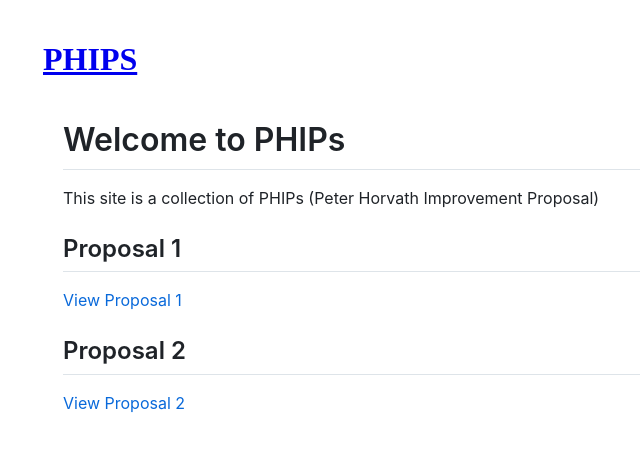
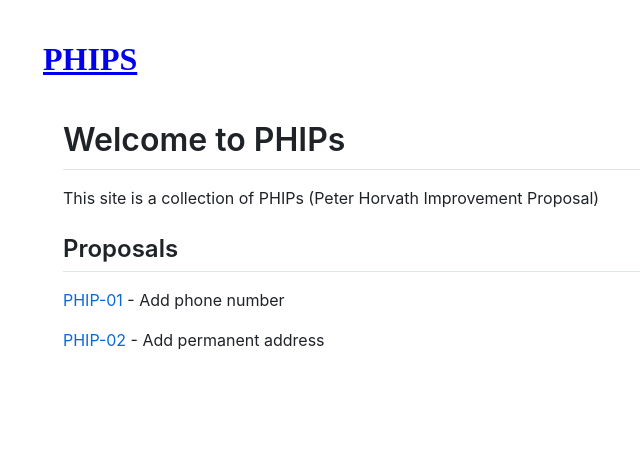
Before and after one commit to OptionPlus/PHIPs, a Jekyll site: the page built from index.md, in a window 1280 px wide. Shown: the top 452 px of the page, without its empty margins (197-837 px from the left). Built offline with Jekyll 4.4.1, drawn with Linux system fonts in a browser that asks for light colours; nearby versions of some CDN libraries; our own code applies the rules of GitHub Pages for plain Markdown files.

Commit message:
Update index.md

```diff
--- a/index.md
+++ b/index.md
@@ -2,10 +2,8 @@
 
 This site is a collection of PHIPs (Peter Horvath Improvement Proposal)
 
-## Proposal 1
+## Proposals
 
-[View Proposal 1](content/phip-1.md)
+[PHIP-01](content/phip-1.md) - Add phone number
 
-## Proposal 2
-
-[View Proposal 2](content/phip-2.md)
+[PHIP-02](content/phip-2.md) - Add permanent address
```
